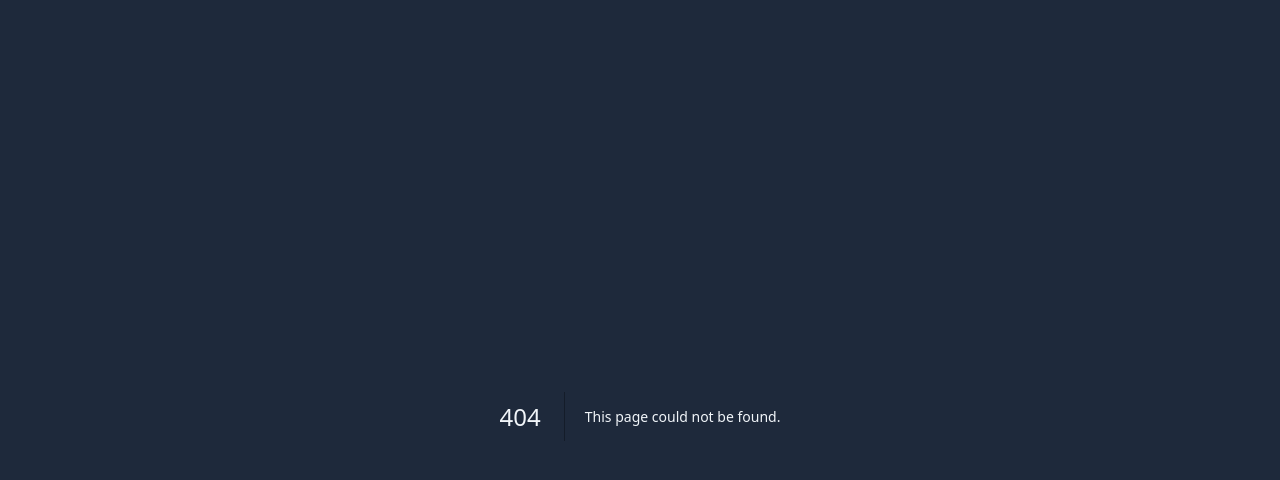
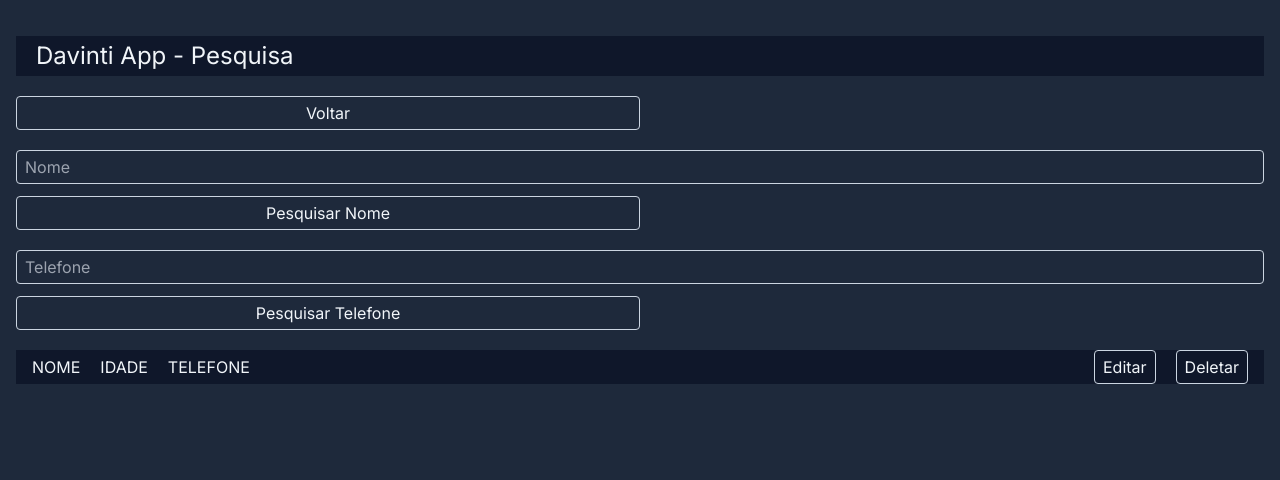
Before and after one commit to DAmalek/davinti-project, a Next.js app in the folder frontend/: page /search in a window 1280 px wide. Before the commit this address had no page. Shown: the top 480 px of the page. Built offline with nearby package versions, Linux system fonts and the light colour scheme.

Commit message:
FIX: cors enable

```diff
--- a/frontend/src/app/page.tsx
+++ b/frontend/src/app/page.tsx
@@ -11,13 +11,13 @@ export default function Home() {
     setForm({ ...form, [e.target.name]: e.target.value });
   }
 
-  async function handleSubmit(e: React.ChangeEvent<HTMLInputElement>) {
+  async function handleSubmit(e: React.FormEvent<HTMLFormElement>) {
     e.preventDefault();
 
     try {
       await axios.post("http://localhost:5000/contacts", form);
     } catch (error: any) {
-      alert(error.response.data);
+      alert(error.message);
       console.log(error);
     }
   }
@@ -27,7 +27,7 @@ export default function Home() {
   return (
     <>
       <Header title="Davint App - Agenda Telefônica" />
-      <form className="flex flex-col gap-3">
+      <form className="flex flex-col gap-3" onSubmit={handleSubmit}>
         <input
           className="border border-slate-300 bg-transparent rounded px-2 py-1 focus-within:border-slate-100 "
           placeholder="Nome"
@@ -51,7 +51,7 @@ export default function Home() {
         />
 
         <div className=" flex mt-6">
-          <LinkBtn title="Pesquisar" path="/" />
+          <LinkBtn title="Pesquisar" path="/search" />
           <button
             className=" w-1/2 border border-slate-300 px-2 py-1 rounded  hover:bg-green-800 focus-within:bg-slate-700 outline-none "
             type="submit"
--- /dev/null
+++ b/frontend/src/app/search/page.tsx
@@ -0,0 +1,67 @@
+"use client";
+import { Header } from "@/components/Header";
+import { LinkBtn } from "@/components/LinkBtn";
+import React from "react";
+
+export default function Search() {
+  async function handleNameSearch(e: React.FormEvent<HTMLFormElement>) {
+    e.preventDefault();
+  }
+  return (
+    <>
+      <Header title="Davinti App - Pesquisa" />
+      <LinkBtn path="/" title="Voltar" />
+      <form className="flex flex-col gap-3 my-5" onSubmit={handleNameSearch}>
+        <input
+          className="border border-slate-300 bg-transparent rounded px-2 py-1 focus-within:border-slate-100 "
+          placeholder="Nome"
+          name="NOME"
+          type="text"
+        />
+        <button
+          className=" w-1/2 border border-slate-300 px-2 py-1 rounded  hover:bg-green-800 focus-within:bg-slate-700 outline-none "
+          type="submit"
+        >
+          Pesquisar Nome
+        </button>
+      </form>
+      <form className="flex flex-col gap-3 my-5">
+        <input
+          className="border border-slate-300 bg-transparent rounded px-2 py-1 focus-within:border-slate-100 "
+          placeholder="Telefone"
+          name="NUMERO"
+          type="text"
+        />
+        <button
+          className=" w-1/2 border border-slate-300 px-2 py-1 rounded  hover:bg-green-800 focus-within:bg-slate-700 outline-none "
+          type="submit"
+        >
+          Pesquisar Telefone
+        </button>
+      </form>
+      <ul className="bg-slate-900 px-4">
+        <li className="flex gap-3 justify-between items-center">
+          <div className="flex gap-5">
+            <div>NOME</div>
+            <div>IDADE</div>
+            <div>TELEFONE</div>
+          </div>
+          <div className="flex gap-5 ">
+            <button
+              className=" w-1/2 border border-slate-300 px-2 py-1 rounded  hover:bg-yellow-800 focus-within:bg-slate-700 outline-none "
+              type="submit"
+            >
+              Editar
+            </button>
+            <button
+              className=" w-1/2 border border-slate-300 px-2 py-1 rounded  hover:bg-red-800 focus-within:bg-slate-700 outline-none "
+              type="submit"
+            >
+              Deletar
+            </button>
+          </div>
+        </li>
+      </ul>
+    </>
+  );
+}
```
Also changed, not shown: 2 other files (tests, documents, lock files or other folders).
